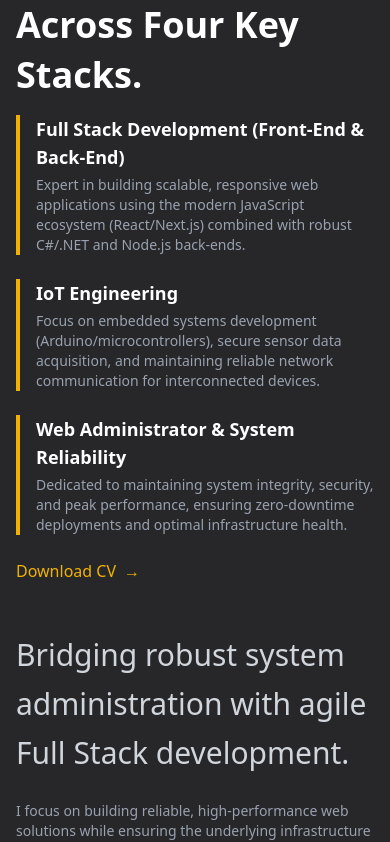
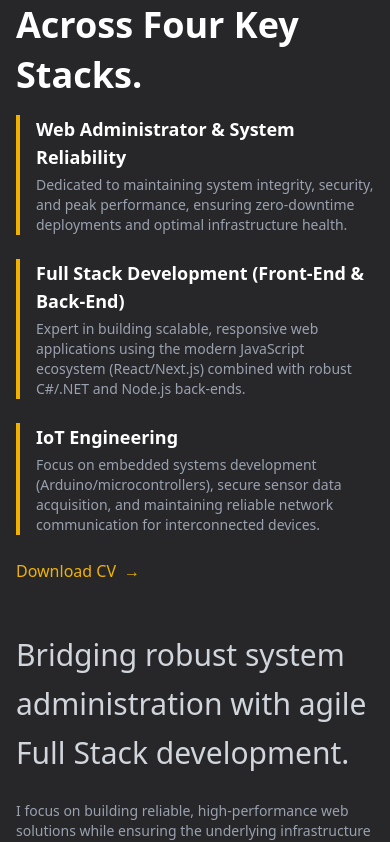
Before and after one commit to CardinalRPH/my-porto-v2, a React (Vite) app: page / in a window 390 px wide. Shown: the part 1025-1867 px from the top of the page. Built offline with nearby package versions, Linux system fonts and the light colour scheme.

Commit message:
feat split components

```diff
--- a/src/components/PortfolioSection.tsx
+++ b/src/components/PortfolioSection.tsx
@@ -1,63 +1,88 @@
-// src/components/PortfolioSection.tsx
-import React from 'react';
+// src/components/PortfolioSection.tsx (FINAL dengan GSAP ScrollTrigger)
+import React, { useRef, useEffect } from 'react';
+import { gsap } from 'gsap';
+
 import ProjectCard from './ProjectCard';
-
-import cpsc2 from "../assets/projects/crop-sq2.jpg"
-import permatasq4 from "../assets/projects/permata-sq1.jpg"
 import SubTitle from './SubTitle';
+import mainData from '../data/mainData';
 
 const PortfolioSection: React.FC = () => {
+  const sectionRef = useRef<HTMLElement>(null);
+
+  useEffect(() => {
+    const section = sectionRef.current;
+    if (!section) return;
+
+    // --- 1. ANIMASI TEKS PENGANTAR (KOLOM KIRI) ---
+    const textItems = section.querySelectorAll('.portfolio-text-item');
+
+    // Pre-set untuk mencegah flicker
+    gsap.set(textItems, { y: 50, opacity: 0 });
+
+    gsap.to(textItems, {
+        y: 0,
+        opacity: 1,
+        stagger: 0.1,
+        duration: 0.8,
+        ease: 'power2.out',
+        scrollTrigger: {
+            trigger: section,
+            start: "top 85%",
+            toggleActions: "play none none none"
+        }
+    });
+
+    // --- 2. ANIMASI KARTU PROYEK (KOLOM KANAN) ---
+    const projectCards = section.querySelectorAll('.project-card');
+
+    // Pre-set untuk mencegah flicker
+    gsap.set(projectCards, { y: 50, opacity: 0, scale: 0.95 });
+
+    gsap.to(projectCards, {
+        y: 0,
+        opacity: 1,
+        scale: 1,
+        stagger: 0.2, // Jeda antar kartu
+        duration: 1,
+        ease: 'power3.out',
+        scrollTrigger: {
+            trigger: section.querySelector('.projects-grid'), // Trigger dari container grid
+            start: "top 85%",
+            toggleActions: "play none none none"
+        }
+    });
+
+  }, []);
+
   return (
-    <section className="bg-gray-700 py-20">
+    <section ref={sectionRef} className="bg-gray-700 py-20">
       <div className="container mx-auto px-4 sm:px-6 lg:px-8">
 
         {/* === Bagian Kiri: Judul dan Deskripsi === */}
         <div className="grid grid-cols-1 md:grid-cols-3 gap-8 mb-16">
           <div className="md:col-span-1">
-            <SubTitle>Portfolio</SubTitle>
-            <h2 className="text-5xl font-extrabold leading-tight mb-4">
+
+            {/* Tambahkan class 'portfolio-text-item' */}
+            <SubTitle className="portfolio-text-item">Portfolio</SubTitle>
+            <h2 className="text-5xl font-extrabold leading-tight mb-4 portfolio-text-item">
               All Creative Works, <br />
               Selected projects.
             </h2>
-            <p className="text-gray-400 max-w-xs mb-6">
+            <p className="text-gray-400 max-w-xs mb-6 portfolio-text-item">
               Sed ut perspiciatis unde omnis iste natus error sit voluptatem accusantium.
             </p>
-            <a href="#" className="text-yellow-500 flex items-center group font-medium">
+            <a href="#" className="text-yellow-500 flex items-center group font-medium portfolio-text-item">
               Explore more
               <span className="ml-2 transition-transform group-hover:translate-x-1">→</span>
             </a>
           </div>
 
           {/* === Bagian Kanan: Grid Proyek === */}
-          {/* Menggunakan grid 2 kolom dengan 2 baris untuk meniru tata letak miring/offset */}
-          <div className="md:col-span-2 grid grid-cols-2 gap-6">
-            <ProjectCard
-                title="BeServer."
-                category="Branding, Product"
-                linkText="Residential Proxy Server"
-                className="col-span-2 md:col-span-1 h-[600px] bg-gray-900"
-                imgageURI={cpsc2}
-            />
-             <ProjectCard
-                title="Seone."
-                category="Product, Development"
-                linkText="Analytics Overview"
-                className="col-span-2 md:col-span-1 h-[600px] mt-0 md:mt-16 bg-gray-900"
-            />
-            <ProjectCard
-                title="Energetic Tumbler."
-                category="Product, Development"
-                linkText="Dark Midnight"
-                className="col-span-2 md:col-span-1 h-[600px] bg-gray-900"
-                imgageURI={permatasq4}
-            />
-            <ProjectCard
-                title="Energetic Tumbler."
-                category="Product, Development"
-                linkText="Dark Midnight"
-                className="col-span-2 md:col-span-1 h-[600px] mt-0 md:mt-16 bg-gray-900"
-                imgageURI={permatasq4}
-            />
+          {/* Tambahkan class 'projects-grid' */}
+          <div className="md:col-span-2 grid grid-cols-2 gap-6 projects-grid">
+            {mainData.project.map((items, index)=> (
+              <ProjectCard {...items} key={index} />
+            ))}
           </div>
 
         </div>
--- a/src/components/ProjectCard.tsx
+++ b/src/components/ProjectCard.tsx
@@ -1,39 +1,9 @@
-// Tipe data untuk Proyek Portfolio
-interface ProjectCardProps {
-    title: string;
-    category: string;
-    linkText: string;
-    className: string; // Untuk kontrol tata letak grid
-    imageStyle?: React.CSSProperties; // Untuk meniru efek perspektif gambar
-    imgageURI?: string
-}
-
-// Data Proyek (Placeholder)
-// const projectsData: ProjectCardProps[] = [
-//     {
-//         title: 'BeServer.',
-//         category: 'Branding, Product',
-//         linkText: 'Residential Proxy Server',
-//         className: 'col-span-1 md:col-span-1 h-[400px]',
-//     },
-//     {
-//         title: 'Seone.',
-//         category: 'Product, Development',
-//         linkText: 'Analytics Overview',
-//         className: 'col-span-1 md:col-span-1 h-[400px] mt-8 md:mt-16', // Geser ke bawah
-//     },
-//     {
-//         title: 'Energetic Tumbler.',
-//         category: 'Product, Development',
-//         linkText: 'Dark Midnight',
-//         className: 'col-span-1 md:col-span-1 h-[400px]',
-//     },
-// ];
+import type { ProjectCardProps } from "../types/dataTypes";
 
 // Komponen untuk setiap Kartu Proyek
 const ProjectCard: React.FC<ProjectCardProps> = ({ title, category, linkText, className, imageStyle, imgageURI }) => {
     return (
-        <div className={`relative bg-gray-900 overflow-hidden ${className}`}>
+        <div className={`relative bg-gray-900 overflow-hidden project-card ${className}`}>
             {/* Konten Teks di Sudut */}
             <div className="absolute top-8 left-8 text-white z-10">
                 <h3 className="text-2xl font-bold mb-1">{title}</h3>
--- a/src/components/StatsAndServices.tsx
+++ b/src/components/StatsAndServices.tsx
@@ -1,6 +1,8 @@
 import React, { useRef, useEffect } from 'react';
 import { gsap } from 'gsap';
 import SubTitle from './SubTitle';
+import mainData from '../data/mainData';
+import StatsCard from './StatsCard';
 
 const StatsAndServices: React.FC = () => {
   const sectionRef = useRef<HTMLElement>(null);
@@ -99,26 +101,9 @@ const StatsAndServices: React.FC = () => {
             </h2>
 
             <div className="space-y-6 text-gray-300">
-              <div className="border-l-4 border-yellow-500 pl-4 left-col-item">
-                <span className="font-bold text-white block text-lg">Full Stack Development (Front-End & Back-End)</span>
-                <p className="text-sm mt-1 text-gray-400">
-                  Expert in building scalable, responsive web applications using the modern JavaScript ecosystem (React/Next.js) combined with robust C#/.NET and Node.js back-ends.
-                </p>
-              </div>
-
-              <div className="border-l-4 border-yellow-500 pl-4 left-col-item">
-                <span className="font-bold text-white block text-lg">IoT Engineering</span>
-                <p className="text-sm mt-1 text-gray-400">
-                  Focus on embedded systems development (Arduino/microcontrollers), secure sensor data acquisition, and maintaining reliable network communication for interconnected devices.
-                </p>
-              </div>
-
-              <div className="border-l-4 border-yellow-500 pl-4 left-col-item">
-                <span className="font-bold text-white block text-lg">Web Administrator & System Reliability</span>
-                <p className="text-sm mt-1 text-gray-400">
-                  Dedicated to maintaining system integrity, security, and peak performance, ensuring zero-downtime deployments and optimal infrastructure health.
-                </p>
-              </div>
+              {mainData.core.map((service, index) => (
+                <StatsCard {...service} key={index} />
+              ))}
             </div>
 
             <a href="#" className="text-yellow-500 flex items-center group font-medium mt-6 left-col-item">
--- /dev/null
+++ b/src/components/StatsCard.tsx
@@ -0,0 +1,14 @@
+import type { CoreType } from "../types/dataTypes";
+
+const StatsCard = ({ desc, title }: CoreType) => {
+    return (
+        <div className="border-l-4 border-yellow-500 pl-4 left-col-item">
+            <span className="font-bold text-white block text-lg">{title}</span>
+            <p className="text-sm mt-1 text-gray-400">
+                {desc}
+            </p>
+        </div>
+    )
+}
+
+export default StatsCard;
--- a/src/data/mainData.ts
+++ b/src/data/mainData.ts
@@ -3,9 +3,55 @@ import { CgMonday } from "react-icons/cg";
 import { FaConfluence, FaGitAlt, FaJsSquare, FaReact, FaTrello } from "react-icons/fa";
 import { IoLogoFirebase } from "react-icons/io5";
 import { SiArduino, SiDotnet, SiExpress, SiJira, SiMui, SiMysql, SiNextdotjs, SiPostgresql, SiSharp, SiTailwindcss, SiTypescript } from "react-icons/si";
+import cpsc2 from "../assets/projects/crop-sq2.jpg"
+import permatasq4 from "../assets/projects/permata-sq1.jpg"
 
 const mainData = {
-    project: [],
+    core: [
+        {
+            title: "Web Administrator & System Reliability",
+            desc: "Dedicated to maintaining system integrity, security, and peak performance, ensuring zero-downtime deployments and optimal infrastructure health."
+        },
+        {
+            title: "Full Stack Development (Front-End & Back-End)",
+            desc: "Expert in building scalable, responsive web applications using the modern JavaScript ecosystem (React/Next.js) combined with robust C#/.NET and Node.js back-ends."
+        },
+        {
+            title: "IoT Engineering",
+            desc: "Focus on embedded systems development (Arduino/microcontrollers), secure sensor data acquisition, and maintaining reliable network communication for interconnected devices."
+        },
+
+    ],
+    project: [
+        {
+            title: "BeServer.",
+            category: "Branding, Product",
+            linkText: "Residential Proxy Server",
+            className: "col-span-2 md:col-span-1 h-[600px] bg-gray-900",
+            imgageURI: cpsc2
+        },
+        {
+            title: "Seone.",
+            category: "Product, Development",
+            linkText: "Analytics Overview",
+            className: "col-span-2 md:col-span-1 h-[600px] mt-0 md:mt-16 bg-gray-900",
+            imgageURI: permatasq4
+        },
+        {
+            title: "Energetic Tumbler.",
+            category: "Product, Development",
+            linkText: "Dark Midnight",
+            className: "col-span-2 md:col-span-1 h-[600px] bg-gray-900",
+            imgageURI: cpsc2
+        },
+        {
+            title: "Energetic Tumbler.",
+            category: "Product, Development",
+            linkText: "Dark Midnight",
+            className: "col-span-2 md:col-span-1 h-[600px] bg-gray-900",
+            imgageURI: permatasq4
+        },
+    ],
     techStack: [
         {
             name: 'React',
```
Also changed, not shown: src/types/dataTypes.ts (+14 -0 lines).
